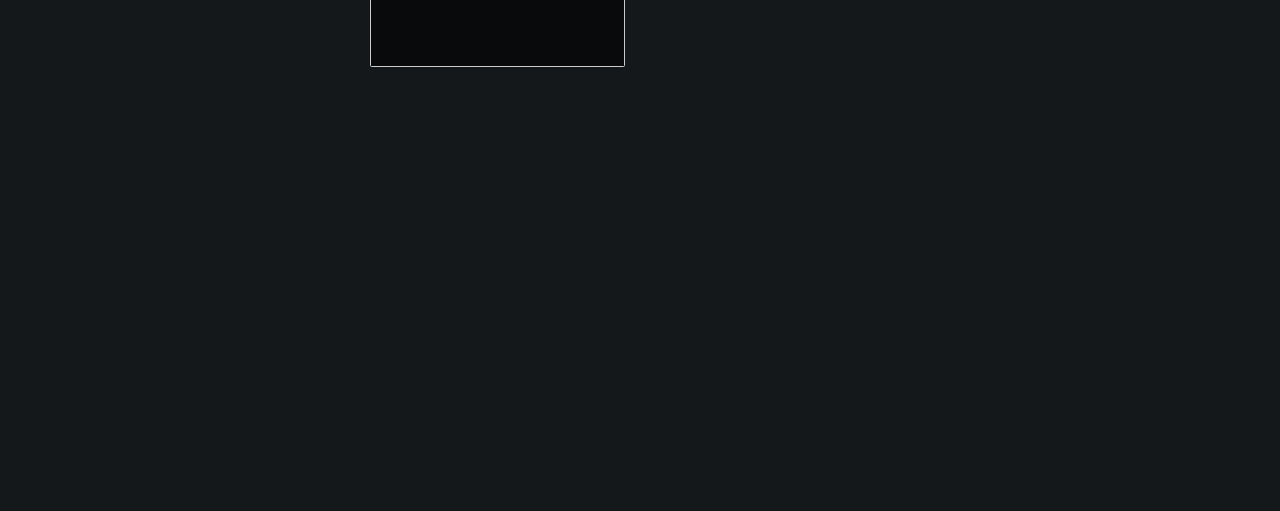
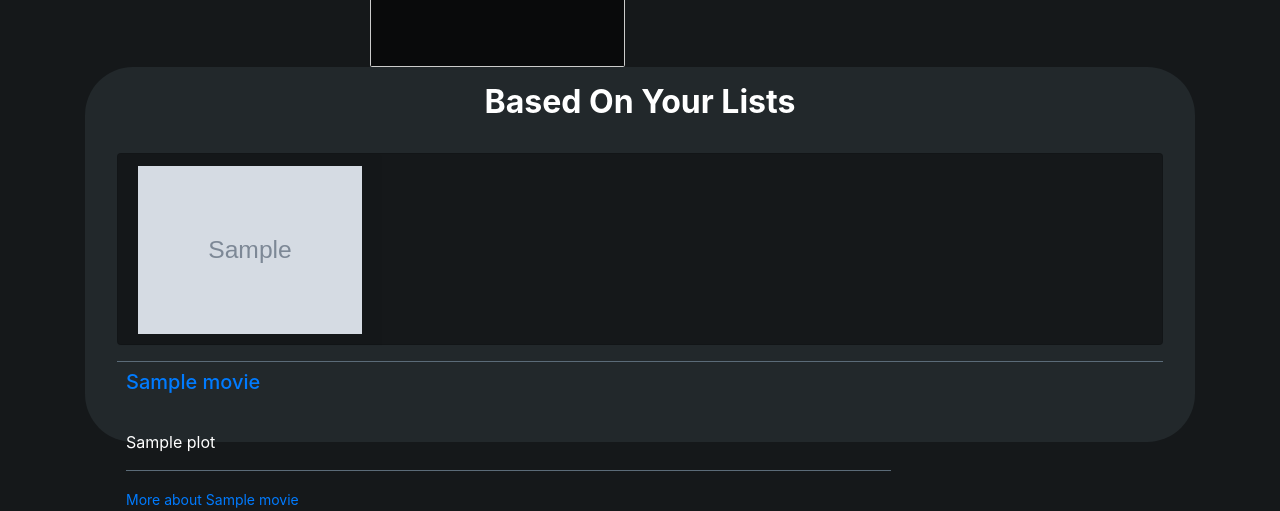
Before and after one commit to dferes/MovieApp, a Flask app: template templates/user/followers.html in a window 1280 px wide. Shown: the part 646-1157 px from the top of the page. Before the commit the page ends 713 px from the top, so only its background shows below. Run offline with Flask 2, Linux system fonts and the light colour scheme; tables that the repository leaves empty hold one stand-in row (values such as "Sample post"); the template is opened without the code that fills it: values that come from a table or form of the project are taken from there, most other values are stand-ins (such as "Sample title", 1, 10 or a date in 2020); grey boxes marked "Sample" are stand-in pictures; parts of the project's set-up code (start-up, migrations or seed data) failed here and were passed over; some libraries are stand-ins or nearby versions.

Commit message:
added recommended movies

```diff
--- a/templates/user/show_profile_details.html
+++ b/templates/user/show_profile_details.html
@@ -31,7 +31,7 @@
               <a href="/users/{{ user.id }}/followers">{{ user.followers | length }}</a>
             </h4>
           </li>
-
+          {% if this_user == user %}
           <li class="friend-search-li">
             <div class="friend-search-box">
               <form class="navbar-form navbar-right" action="/users/find">
@@ -42,6 +42,7 @@
               </form>
             </div>
           </li>
+          {% endif %}
           <div class="ml-auto">
           {% if session['current_user'] == user.id %}
             <a href="/users/{{user.id}}/edit-profile" class="btn btn-outline-secondary">Edit Profile</a>
@@ -75,8 +76,40 @@
   {% block user_details %}
   {% endblock %}
 
-  <!-- suggested movies and tv shows should go down here -->
-
+  {% if recs != None %}
+  <div class="container">
+    <div class="jumbotron recommendation-jumbotron">
+      <h2 class="text-center recommendation-title"><b>Based On Your Lists</b></h2>
+       {% for movie in recs %}
+       <div class="card flex-row flex-wrap movie-list-movie-card">
+          <div class="card-header border-0">
+             <a href="/show-movie-details/{{movie.imdb_id}}">
+                <img class="movie-list-movie-image" src="{{movie.poster_url}}" alt="">
+             </a>
+          </div>
+          <div class="card-block px-2 movie-list-movie-card-block">
+             <br>
+             <a href="/show-movie-details/{{movie.imdb_id}}">
+                <h5 class="card-title">{{movie.name}}</h5>
+             </a>
+             <br>
+             <p class="card-text list-card-movie-plot">
+                {{movie.plot}}
+             </p>
+             <hr>
+             {% if movie.name.endswith(')') %}
+                {% set title = movie.name[:movie.name.find('(')] %}
+             {% else %}
+                {% set title = movie.name %}
+             {% endif %}
+             <small><a href="https://wikipedia.com/wiki/{{title}}">More about {{title}}</a></small>
+          </div>
+       </div>
+       <hr>
+       {% endfor %}
+    </div>
+  </div>
+  {% endif %}
 </div>
 
 {% endblock %}
```
